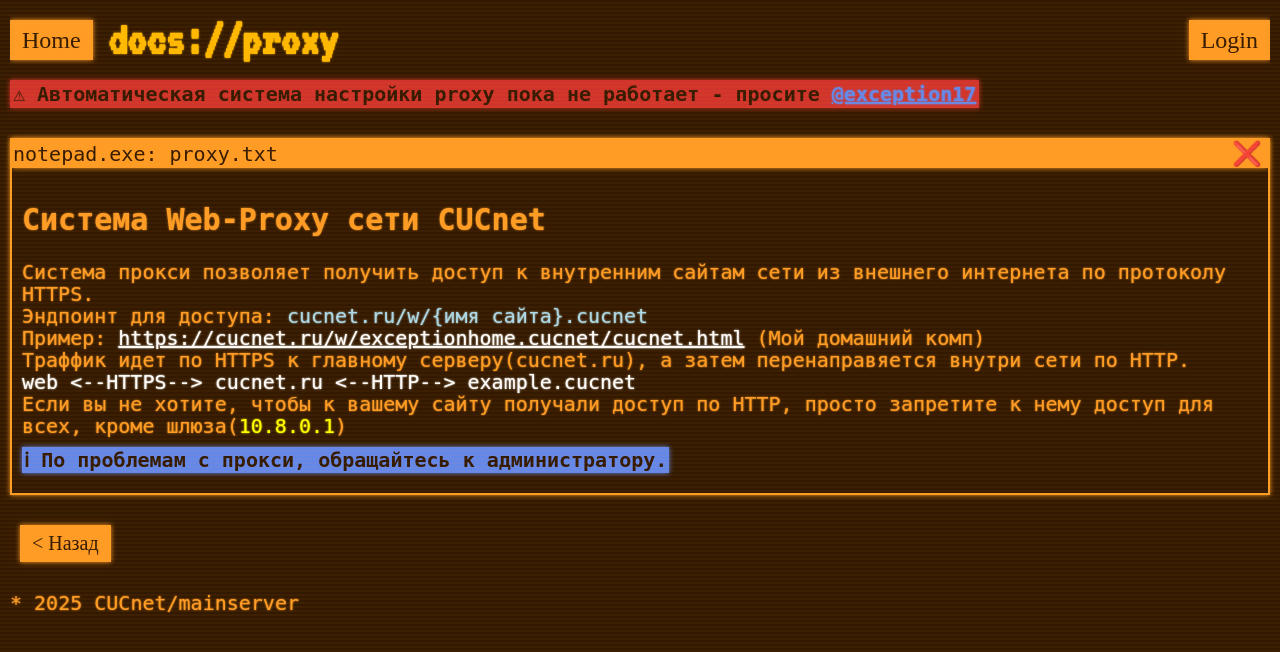
After one commit to Exception0170/CUCnet-main, a FastAPI app: page /docs/proxy in a window 1280 px wide. The commit adds this page. Shown: the top 652 px of the page. Run offline with FastAPI, Linux system fonts and the light colour scheme; parts of the project's set-up code (start-up, migrations or seed data) failed here and were passed over; some web fonts are replaced.

Commit message:
docs changes

```diff
--- a/website/routers/webpages.py
+++ b/website/routers/webpages.py
@@ -89,6 +89,33 @@ async def connect(request: Request):
     })
 
 
+@web_router.get("/docs/dns", response_class=HTMLResponse)
+async def dns(request: Request):
+    return TemplateResponseWithUser("docs/dns.html", {
+        "request": request,
+        "title": "DNS Guide",
+        "page_title": "docs://dns"
+    })
+
+
+@web_router.get("/docs/proxy", response_class=HTMLResponse)
+async def proxy(request: Request):
+    return TemplateResponseWithUser("docs/proxy.html", {
+        "request": request,
+        "title": "Proxy Guide",
+        "page_title": "docs://proxy"
+    })
+
+
+@web_router.get("/docs/arch", response_class=HTMLResponse)
+async def proxy(request: Request):
+    return TemplateResponseWithUser("docs/arch.html", {
+        "request": request,
+        "title": "CUCnet architecture",
+        "page_title": "docs://architecture"
+    })
+
+
 @web_router.get("/legal/tos")
 async def tos_docx(request: Request):
     file_path = "website/static/legal/tos.docx"
--- a/website/templates/docs.html
+++ b/website/templates/docs.html
@@ -5,6 +5,7 @@
 <a href="/docs/connect" class="link-button">> Подключение <</a>
 <a href="/docs/irc" class="link-button">> IRC <</a>
 <h2>Документация</h2>
+<a href="/docs/arch" class="link-button">> Архитектура сети <</a>
 <a href="/docs/dns" class="link-button">> Домены <</a>
 <a href="/docs/proxy" class="link-button">> Веб-прокси <</a>
 <br>
--- a/website/templates/docs/connect.html
+++ b/website/templates/docs/connect.html
@@ -20,9 +20,9 @@
         </div>
         <h3>Проверка подключения</h3>
         Для проверки достаточно пропинговать центральный сервер: <span class="linux-highlight">10.8.0.1</span><br>
-        Для проверки DNS проверьте доступность: <span class="linux-highlight">server.cucnet</span>
+        Для проверки DNS проверьте доступность: <span class="linux-highlight">server.cucnet</span><br>
     </div>
 </div>
-<a href="/docs" class="link-button">< Назад</a>
+<button class="link-button" onclick="history.back()">< Назад </button>
 <style>.linux-highlight{color:yellow;font-family:Fixedsys}.gt{color:green;}</style>
 {% endblock %}
--- a/website/templates/docs/irc.html
+++ b/website/templates/docs/irc.html
@@ -19,5 +19,5 @@
     У нас стоит небольшой бот - он можен отправить вам в лс последние 50 сообщений - полезно, если ты уходил, ведь IRC не сохраняет историю, когда вы не подключены.
   </div>
 </div>
-<a href="/docs" class="link-button">< Назад</a>
+<button class="link-button" onclick="history.back()">< Назад </button>
 {% endblock %}
--- /dev/null
+++ b/website/templates/docs/proxy.html
@@ -0,0 +1,18 @@
+{% extends "base.html" %}
+{% block content %}
+<div class="warning">⚠ Автоматическая система настройки proxy пока не работает - просите <a href="http://t.me/exception17">@exception17</a></div>
+<div class="window">
+    <div class="window-top-bar">notepad.exe: proxy.txt<span class="fake-close">❌</span></div>
+    <div class="window-content">
+        <h2>Система Web-Proxy сети CUCnet</h2>
+        Система прокси позволяет получить доступ к внутренним сайтам сети из внешнего интернета по протоколу HTTPS.<br>
+        Эндпоинт для доступа: <span style="color:lightblue">cucnet.ru/w/{имя сайта}.cucnet</span><br>
+        Пример: <a href="https://cucnet.ru/w/exceptionhome.cucnet/cucnet.html" style="color:white">https://cucnet.ru/w/exceptionhome.cucnet/cucnet.html</a> (Мой домашний комп)<br>
+        Траффик идет по HTTPS к главному серверу(cucnet.ru), а затем перенаправяется внутри сети по HTTP.<br>
+        <span style="color:white">web <--HTTPS--> cucnet.ru <--HTTP--> example.cucnet</span><br>
+        Если вы не хотите, чтобы к вашему сайту получали доступ по HTTP, просто запретите к нему доступ для всех, кроме шлюза(<span style="color:yellow">10.8.0.1</span>)<br>
+        <div class="note">ℹ По проблемам с прокси, обращайтесь к администратору.</div>
+    </div>
+</div>
+<button class="link-button" onclick="history.back()">< Назад </button>
+{% endblock %}
--- a/website/templates/error.html
+++ b/website/templates/error.html
@@ -8,7 +8,7 @@
     <br>
 </div>
 <br><br><br>
-<button style="font-family: TDAtext" class="link-button" onclick="history.back()">< Назад </button>
+<button class="link-button" onclick="history.back()">< Назад </button>
 <style>
     html, body {
   min-height: 100vh;
@@ -21,6 +21,7 @@ h1{color:#e3e3e3 !important;}
 
 .link-button {
   display: inline-block;
+  font-family: TDAtext;
   background-color: #e3e3e3;
   color: #1b336a;
   text-decoration: none;
```
Also changed, not shown: website/templates/docs/arch.html (added, +16 -0 lines), website/templates/docs/dns.html (added, +20 -0 lines), website/templates/index.html (+18 -0 lines).
